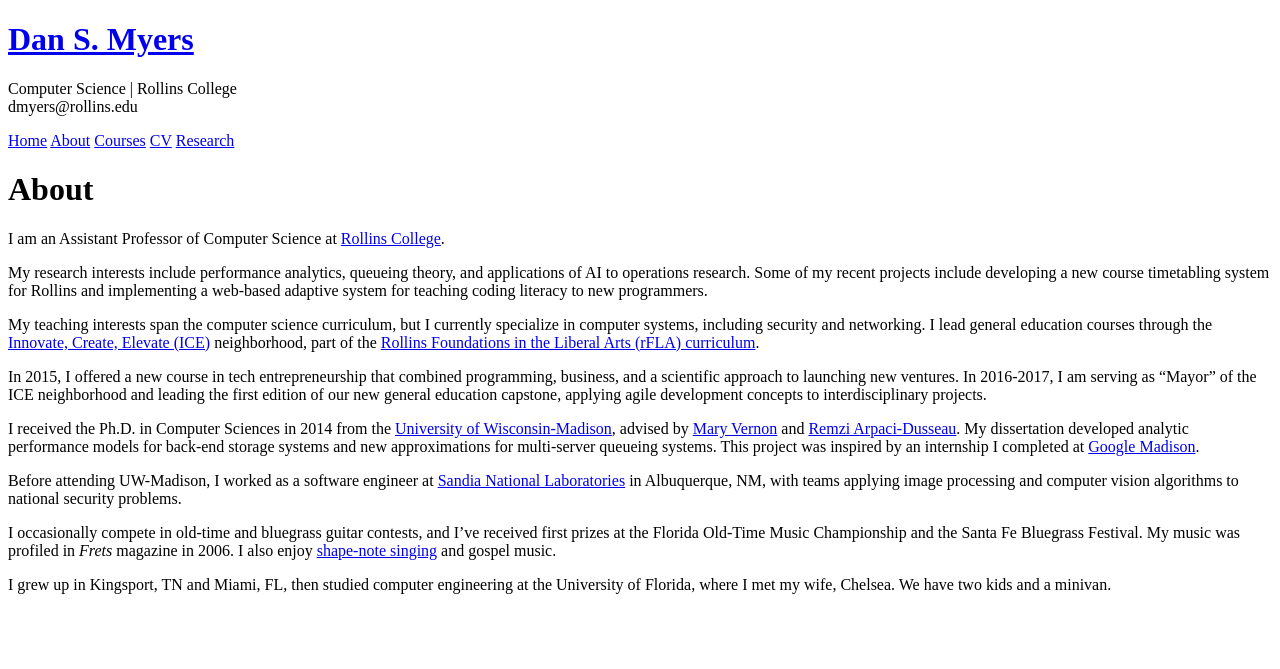
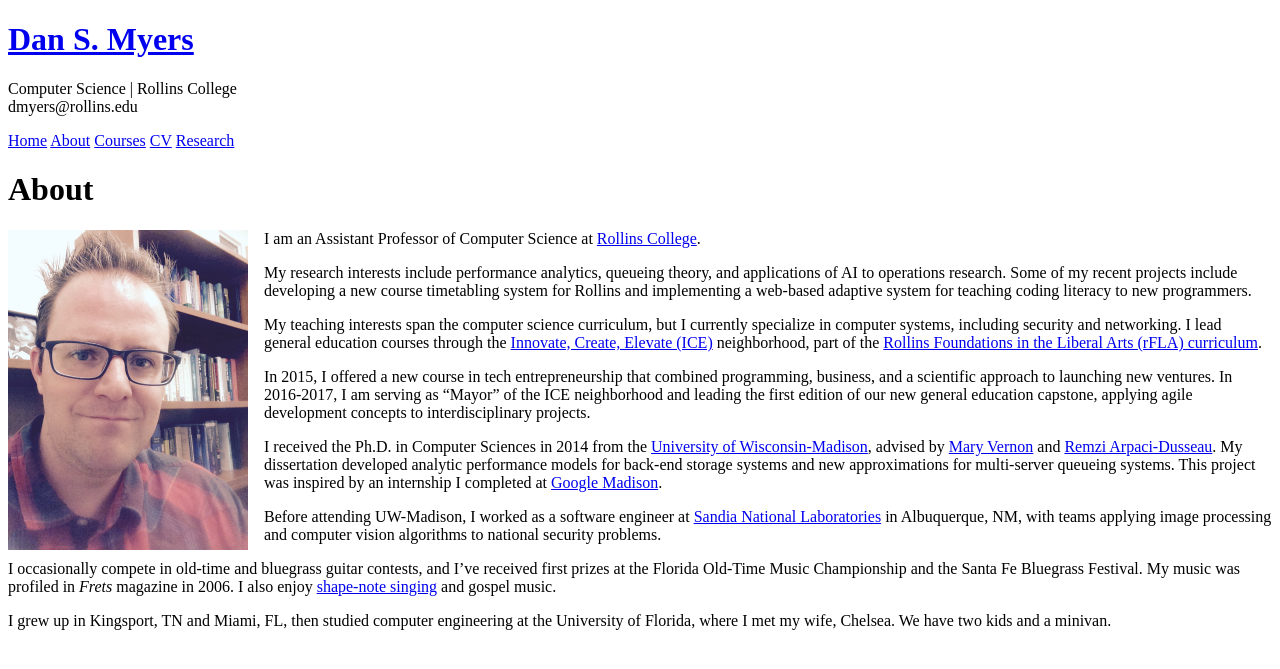
Before and after one commit to dansmyers/dansmyers.github.io-archived, a Jekyll site: the page built from about.md, in a window 1280 px wide. Shown: the top 669 px of the page. Built offline with Jekyll 4.4.1, drawn with Linux system fonts in a browser that asks for light colours.

Commit message:
Added picture to About page

```diff
--- a/about.md
+++ b/about.md
@@ -3,7 +3,7 @@ layout: page
 title: About
 permalink: /about/
 ---
-<!--img src="/images/self_bw.jpg" width ="250px"  align="left" style="margin-right: 1rem;" alt="Picture of Dan Myers"/-->
+<img src="/images/self_color.jpg" width ="240px"  align="left" style="margin-right: 1rem;" alt="Picture of Dan Myers"/>
 
 I am an Assistant Professor of Computer Science at [Rollins College](http://www.rollins.edu).
 
--- a/public/css/hyde.css
+++ b/public/css/hyde.css
@@ -33,7 +33,7 @@
 
 html {
   font-family: Georgia, Times, 'Times New Roman', serif;
-  background-color: #fefefe;
+  background-color: #ffffff;
 }
 @media (min-width: 48em) {
   html {
```
Also changed, not shown: images/self_bw.jpg (deleted), images/self_color.jpg.
